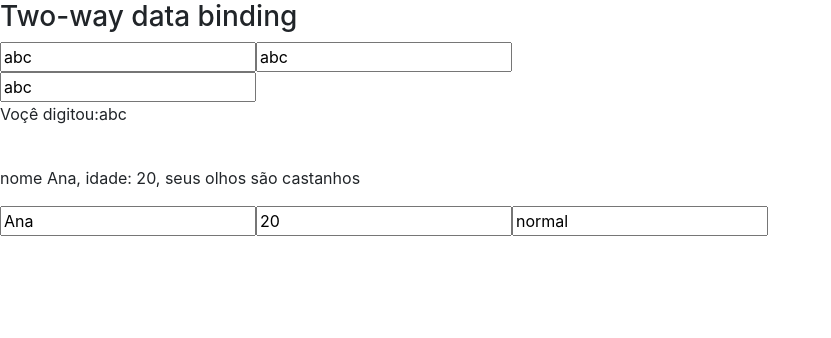
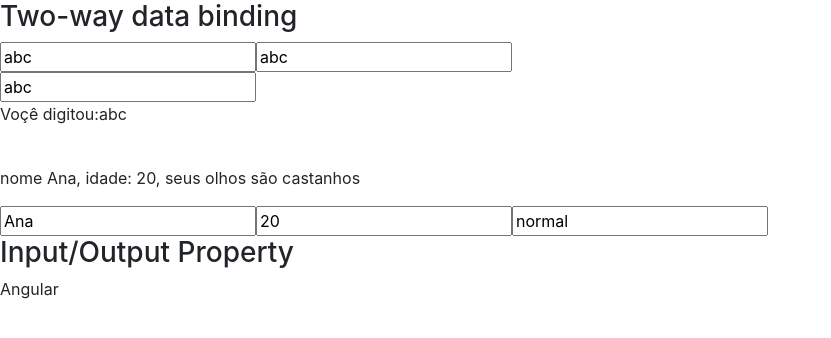
Before and after one commit to EzequiasBR/Curso-angular, an Angular app in the folder data-binding/: page / in a window 1280 px wide. Shown: the top 338 px of the page, without its empty margins (0-831 px from the left). Built offline with nearby package versions, Linux system fonts and the light colour scheme.

Commit message:
subindo aula 13 do curso de angular

```diff
--- a/data-binding/src/app/app.module.ts
+++ b/data-binding/src/app/app.module.ts
@@ -8,11 +8,13 @@
 // import { TooltipModule } from 'ngx-bootstrap/tooltip';
 import { FormsModule } from '@angular/forms';
 import { MeuFormModule } from './meu-form/meu-form.module';
+import { InputPropertyComponent } from './input-property/input-property.component';
 
 @NgModule({
   declarations: [
     AppComponent,
     DataBindingComponent,
+    InputPropertyComponent,
 
   ],
   imports: [
--- a/data-binding/src/app/data-binding/data-binding.component.html
+++ b/data-binding/src/app/data-binding/data-binding.component.html
@@ -36,3 +36,10 @@
    </article>
 </section> -->
 <app-meu-form></app-meu-form>
+<section class="input-output-properties">
+   <article>
+     <h3>Input/Output Property</h3>
+
+     <app-curso  [nome]="nomeDoCurso"></app-curso>
+   </article>
+</section>
--- a/data-binding/src/app/data-binding/data-binding.component.ts
+++ b/data-binding/src/app/data-binding/data-binding.component.ts
@@ -12,6 +12,8 @@
   cursoAngular: boolean = true;
   valorAtual: string = '';
   valorSalvo: any;
+
+  nomeDoCurso:string = 'Angular';
 
   isMouseOver: boolean = false;
 
--- /dev/null
+++ b/data-binding/src/app/input-property/input-property.component.html
@@ -0,0 +1,3 @@
+<p>
+  {{ nomeCurso }}
+</p>
--- /dev/null
+++ b/data-binding/src/app/input-property/input-property.component.ts
@@ -0,0 +1,16 @@
+import { Component, Input, OnInit } from '@angular/core';
+
+@Component({
+  selector: 'app-curso',
+  templateUrl: './input-property.component.html',
+  styleUrls: ['./input-property.component.css'],
+  // inputs: ['nomeCurso:nome']
+})
+export class InputPropertyComponent implements OnInit {
+  @Input('nome') nomeCurso: string = '';
+  constructor() { }
+
+  ngOnInit(): void {
+  }
+
+}
```
Also changed, not shown: data-binding/src/app/input-property/input-property.component.css (added), 1 other file (tests, documents, lock files or other folders).
